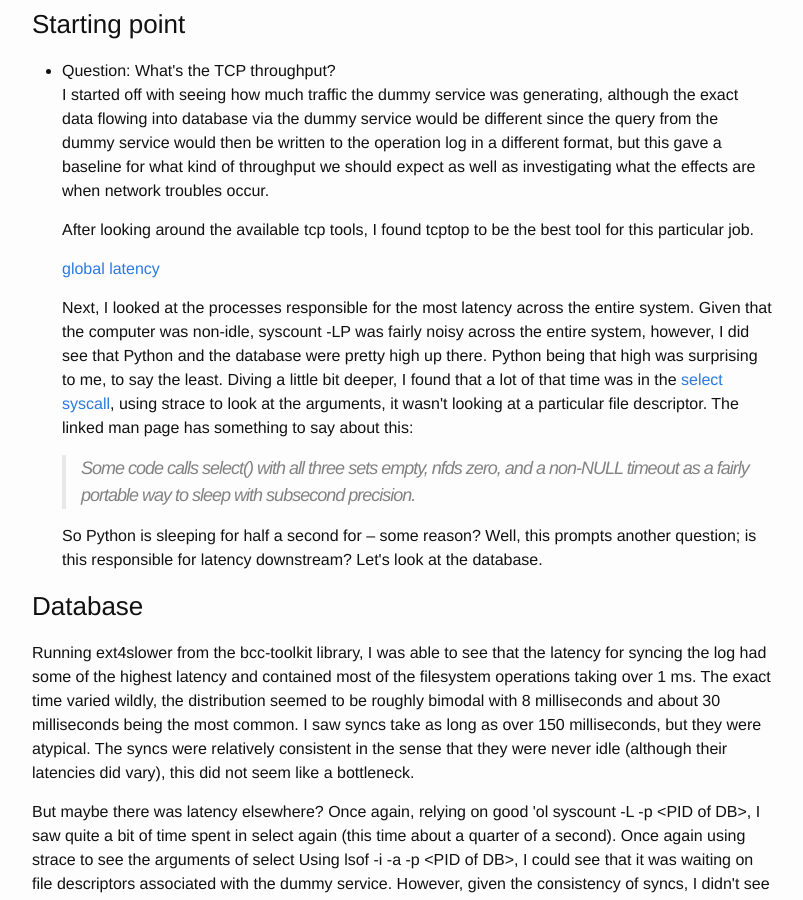
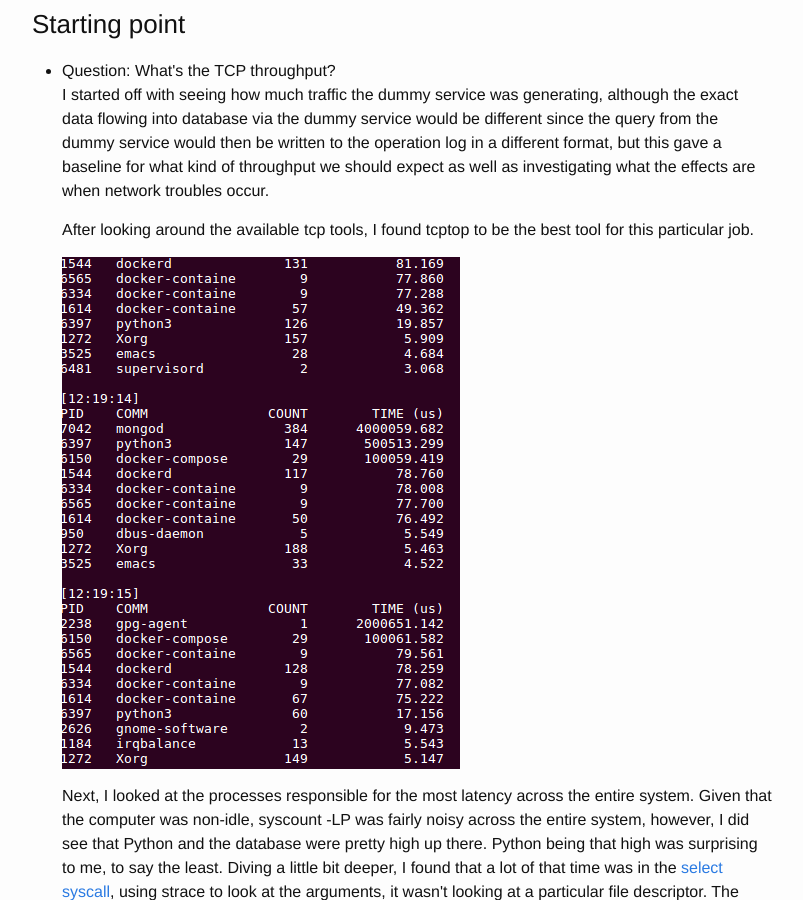
Before and after one commit to b-t-g/b-t-g.github.io, a Jekyll site: the page built from _posts/2018-04-09-bcc.html, in a window 1280 px wide and 900 px high, scrolled down 1025 px. Shown: the whole window, without its empty margins (238-1041 px from the left). Built offline with Jekyll 4.4.1, drawn with Linux system fonts in a browser that asks for light colours; formulas are drawn with MathJax 3.

Commit message:
Add screenshot again

```diff
--- a/_posts/2018-04-09-bcc.html
+++ b/_posts/2018-04-09-bcc.html
@@ -74,9 +74,11 @@ we should expect as well as investigating what the effects are when network trou
 After looking around the available tcp tools, I found tcptop to be the best tool for this particular job.
 </p>
 
-<p>
-<a href="https://b-t-g.github.com/assets/global_latency.png">global latency</a>
+
+<div class="figure">
+<p><img src="https://b-t-g.github.com/assets/global_latency.png" alt="global_latency.png" />
 </p>
+</div>
 
 <p>
 Next, I looked at the processes responsible for the most latency across the entire system. Given that the computer was non-idle, syscount -LP was fairly noisy across
```
